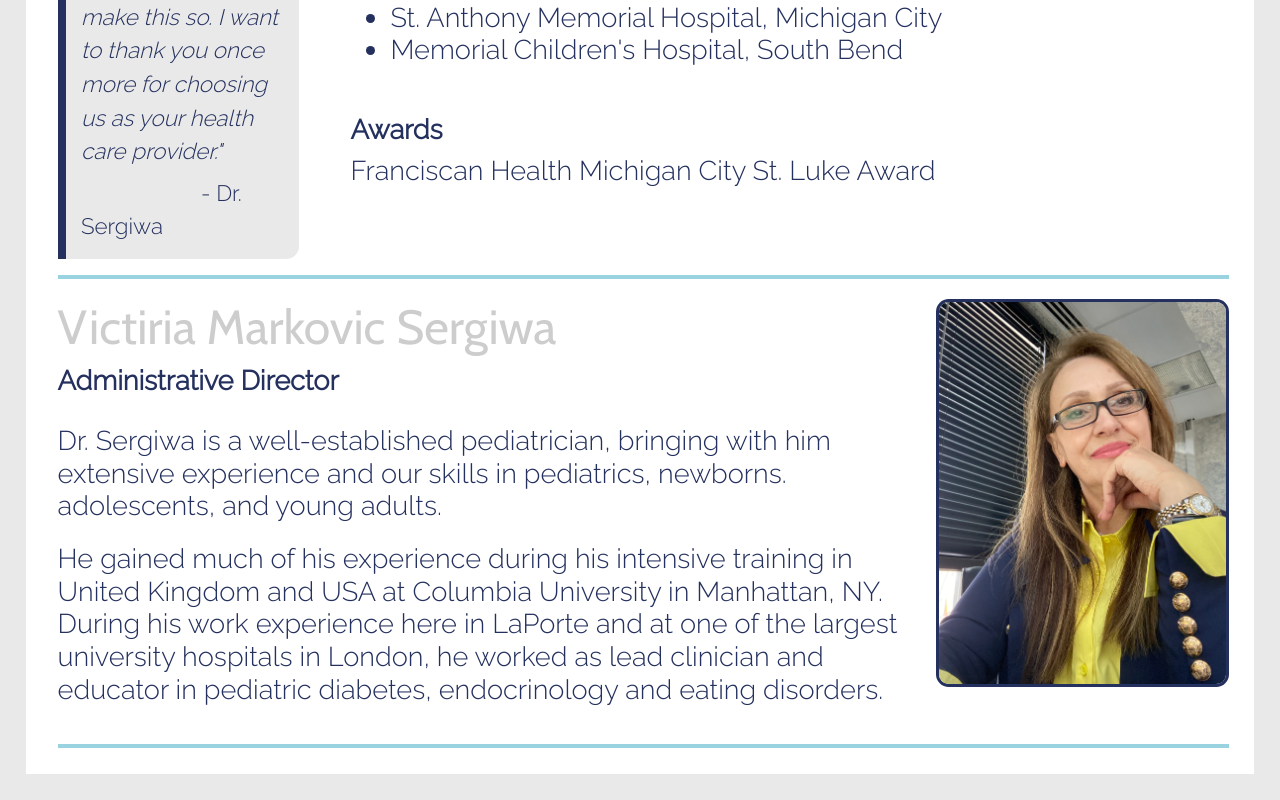
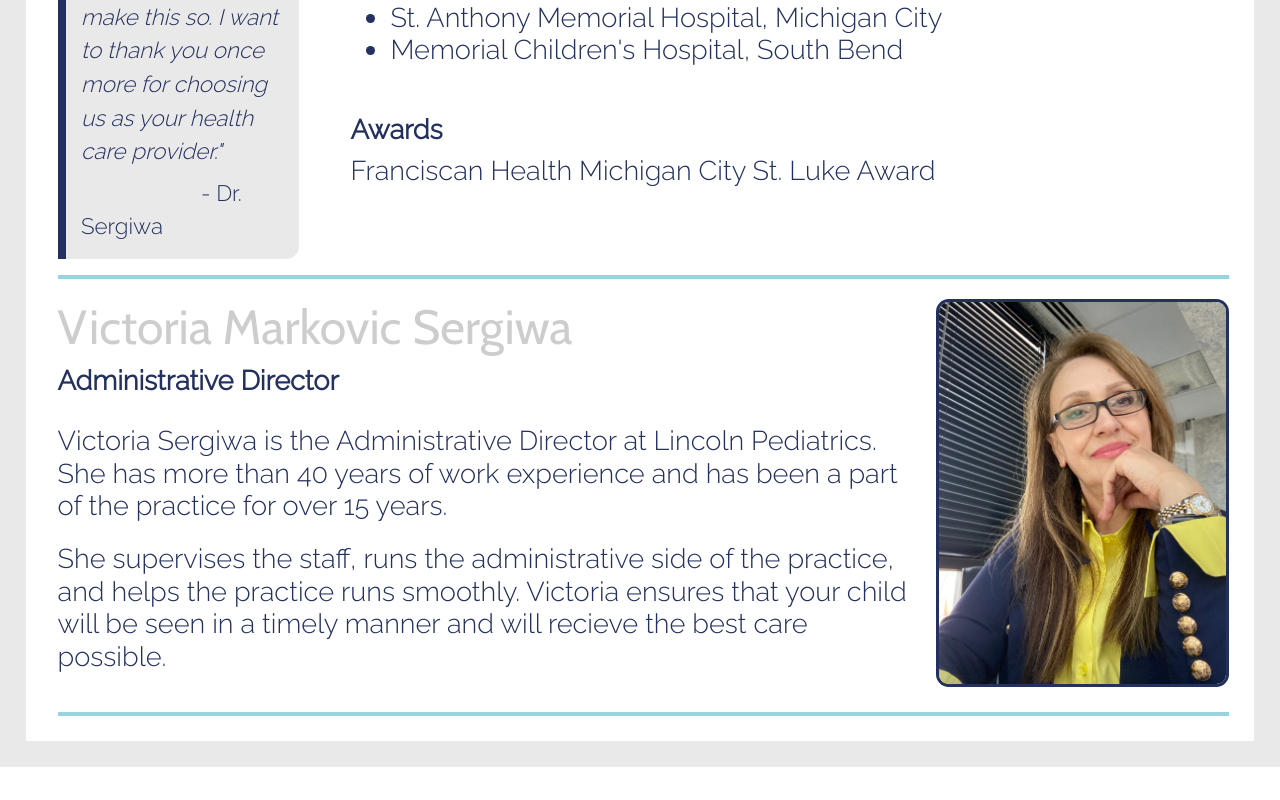
Before and after one commit to samanthathompson52/lincoln, a React (Create React App) app: page /about in a window 1280 px wide. Shown: the part 1003-1803 px from the top of the page. After the commit the page ends 1770 px from the top, so only its background shows below. Built offline with nearby package versions, Linux system fonts and the light colour scheme.

Commit message:
NPM Update, bio change, and CSS fixes

```diff
--- a/src/components/About.jsx
+++ b/src/components/About.jsx
@@ -4,7 +4,7 @@ import Container from 'react-bootstrap/Container'
 import Row from 'react-bootstrap/Row'
 import Col from 'react-bootstrap/Col'
 import DrSergiwa from '../pictures/Headshot-DrSergiwa.png';
-import VictiriaSergiwa from '../pictures/Headshot-VictiriaSergiwa.jpg';
+import VictoriaSergiwa from '../pictures/Headshot-VictoriaSergiwa.jpg';
 import Text from './Text';
 
 const About = () => {
@@ -51,15 +51,17 @@ const About = () => {
               <Container fluid>
                   <Row>
                     <Col xs={12} lg={9} className="align-items-left nopadding">
-                      <h3>Victiria Markovic Sergiwa</h3>
+                      <h3>Victoria Markovic Sergiwa</h3>
                       <h4 className = "bold">Administrative Director</h4>
                       <div className = "linebreak"></div>
-                      <h2><Text id={"a-i1"} /></h2>
-                      <h2><Text id={"a-i2"} /></h2>
+                      <div className='pr-4'>
+                      <h2><Text id={"a-i4"} /></h2>
+                      <h2><Text id={"a-i5"} /></h2>
+                      </div>
                       <div className = "linebreak"></div>
                     </Col>
                     <Col xs={12} lg={3} className="align-items-left nopadding">
-                        <img src={VictiriaSergiwa} alt = "Victiria Markovic Sergiwa" className = "img-fluid headshot-2"></img>
+                      <img src={VictoriaSergiwa} alt = "Victoria Markovic Sergiwa" className = "img-fluid headshot-2"></img>
                     </Col>
                   </Row>
                 </Container>
--- a/src/components/Education.jsx
+++ b/src/components/Education.jsx
@@ -19,11 +19,11 @@ const Education = () => {
             <div className = "content" data-aos = "fade-up">
                 <h1 className = "line"><Text id={"education"} /></h1>
                 <h2><Text id={"downloads"} /></h2>
+                <h5><a href = "https://www.healthychildren.org/English/safety-prevention/at-home/medication-safety/Pages/Acetaminophen-for-Fever-and-Pain.aspx" className = "underline" target = "_blank" rel="noreferrer"><Text id={"fever"} /></a></h5>
+                <h5><a href = "https://www.tylenolprofessional.com/dosage" className = "underline" target = "_blank" rel="noreferrer"><Text id={"tylenol"} /></a></h5>
                 {filesHtml}
-                <div className = 'spacing line'></div>
             </div>
         </div>
-
     );
   }
 
--- a/src/components/Home.jsx
+++ b/src/components/Home.jsx
@@ -78,7 +78,9 @@ const Home = () => {
         <Container fluid>
             <Row>
               <Col xs={12} lg={6} className="align-items-left pr-lg-4">
-              <Image src={michigan} alt = "Michigan City Office Location" fluid className="locations pb-2"/>
+              <div className='pr-md-4 pb-3'>
+                <Image src={michigan} alt = "Michigan City Office Location" fluid className="locations"/>
+              </div>
               <div className = "indent">
                 <h3><Text id={"mc"} /></h3>
                 <h4><Text id={"mcAddr"} /></h4>
@@ -88,7 +90,9 @@ const Home = () => {
               </Col>
 
               <Col xs={12} lg={6} className="align-items-left pl-lg-4">
-                <Image src={laporte} alt = "Michigan City Office Location" fluid className="locations pb-2"/>
+                <div className='pr-md-4 pb-3'>
+                  <Image src={laporte} alt = "Michigan City Office Location" fluid className="locations"/>
+                </div>
                 <div className = "indent">
                   <h3><Text id={"lp"} /></h3>
                   <h4><Text id={"lpAddr"} /></h4>
--- a/src/components/Services.jsx
+++ b/src/components/Services.jsx
@@ -46,8 +46,8 @@ const Services = () => {
                             </ul>
                             </Col>
                             <Col lg={5} className="align-items-left nopadding d-none d-lg-block">
-                                <Container fluid className = "float-right">
-                                <img src={lincolnbaby} alt = "Dr. Lincoln with a newborn" className = "portrait img-fluid"></img>
+                                <Container fluid className = "float-right pb-4">
+                                <img src={lincolnbaby} alt = "Dr. Sergiwa with a newborn" className = "portrait img-fluid"></img>
                                 </Container>
                             </Col>
                         </Row>
--- a/src/languages/en.json
+++ b/src/languages/en.json
@@ -7,8 +7,10 @@
     "about" : "About Us",
     "a-q" : "\"On behalf of Lincoln Pediatrics, I want you to know that you and your children are our highest priority.  We want your experience to be pleasant and fulfilling, and we will do all we can to make this so.  I want to thank you once more for choosing us as your health care provider.\"",
     "a-i1" : "Dr. Sergiwa is a well-established pediatrician, bringing with him extensive experience and our skills in pediatrics, newborns. adolescents, and young adults.",
-    "a-i2" : "He gained much of his experience during his intensive training in United Kingdom and USA at Columbia University in Manhattan, NY.  During his work experience here in LaPorte and at one of the largest university hospitals in London, he worked as lead clinician and educator in pediatric diabetes, endocrinology and eating disorders.",
-    "a-i3" : "Dr. Sergiwa is Board certified by the American Board of Pediatrics and by the Royal college of Physicians in United Kingdom.  Dr. Sergiwa earned a degree in Pediatrics and Neonatal Intensive Care from the Royal Collage of Pediatrics and Child Health in United Kingdom.  Dr. Sergiwa is also a Diplomat in Child Health from the Royal College of Glasgow, Scotland and he earned a Master's degree in Pediatric Health. ",
+    "a-i2" : "He gained much of his experience during his intensive training in United Kingdom and USA at Columbia University in Manhattan, NY.  During his work experience here in La Porte and at one of the largest university hospitals in London, he worked as lead clinician and educator in pediatric diabetes, endocrinology and eating disorders.",
+    "a-i3" : "Dr. Sergiwa is Board certified by the American Board of Pediatrics and by the Royal college of Physicians in United Kingdom.  Dr. Sergiwa earned a degree in Pediatrics and Neonatal Intensive Care from the Royal Collage of Pediatrics and Child Health in United Kingdom.  Dr. Sergiwa is also a Diplomat in Child Health from the Royal College of Glasgow, Scotland and he earned a Master's degree in Pediatric Health.",
+    "a-i4" : "Victoria Sergiwa is the Administrative Director at Lincoln Pediatrics. She has more than 40 years of work experience and has been a part of the practice for over 15 years.",
+    "a-i5" : "She supervises the staff, runs the administrative side of the practice, and helps the practice runs smoothly. Victoria ensures that your child will be seen in a timely manner and will recieve the best care possible.",
     "affil" : "Hospital Affiliations",
     "a-b1" : "Dr. Sergiwa is an active staff member at the following hospitals",
     "awards" : "Awards",
@@ -72,7 +74,7 @@
     "schedules": "Schedules",
     "vaccines": "Vaccines",
     "tylenol": "Tylenol Doseage",
-    "fever": "Taminophen for Fever and Pain",
+    "fever": "Acetaminophen for Fever and Pain",
     "downloads": "Please use the following links for additional information on health topics relating to you and your child:",
     "f-1": "Baby Bottle Tooth Decay Prevention",
     "f-2": "Bullying - How to Help the Victim",
--- a/src/languages/es.json
+++ b/src/languages/es.json
@@ -9,6 +9,8 @@
     "a-i1": "El Dr. Sergiwa es un pediatra bien establecido, que trae consigo una amplia experiencia y nuestras habilidades en pediatría, recién nacidos, adolescentes y adultos jóvenes",
     "a-i2": "Obtuvo gran parte de su experiencia durante su formación intensiva en el Reino Unido y Estados Unidos en la Universidad de Columbia en Manhattan, NY. Durante su experiencia laboral aquí en LaPorte y en uno de los hospitales universitarios más grandes de Londres, trabajó como médico principal y educador en diabetes pediátrica, endocrinología y trastornos alimentarios ",
     "a-i3": "El Dr. Sergiwa está certificado por la Junta Americana de Pediatría y por el Real Colegio de Médicos del Reino Unido. El Dr. Sergiwa obtuvo un título en Pediatría y Cuidados Intensivos Neonatales del Royal Collage of Pediatrics and Child Health en Reino Unido. El Dr. Sergiwa también es Diplomático en Salud Infantil del Royal College of Glasgow, Escocia y obtuvo una Maestría en Salud Pediátrica. ",
+    "a-i4" : "Victoria Sergiwa es la directora administrativa de Lincoln Pediatrics. Tiene más de 40 años de experiencia laboral y ha sido parte de la práctica por más de 15 años.",
+    "a-i5" : "Supervisa al personal, dirige la parte administrativa de la práctica y ayuda a que la práctica funcione sin problemas. Victoria se asegura de que su hijo sea visto de manera oportuna y reciba la mejor atención posible.",
     "affil": "Afiliaciones hospitalarias",
     "a-b1": "El Dr. Sergiwa es un miembro activo del personal de los siguientes hospitales",
     "awards": "Premios",
--- a/src/styles/Home.css
+++ b/src/styles/Home.css
@@ -10,20 +10,12 @@
 
 }
 
-.babypics{
-  border-radius: 10%;
-  width: 100%;
-  object-fit: cover;
-  overflow: hidden;
-  }
-
 .locations{
   height: 40vh;
-  width: 90%;
+  width: 100%;
   object-fit: cover;
   border-radius: 20px !important;
 }
-
 
 .carousel{
   margin-left: 2vw;
```
Also changed, not shown: public/robots.txt, src/pictures/Headshot-VictoriaSergiwa.jpg (renamed from src/pictures/Headshot-VictiriaSergiwa.jpg), 1 other file (tests, documents, lock files or other folders).
